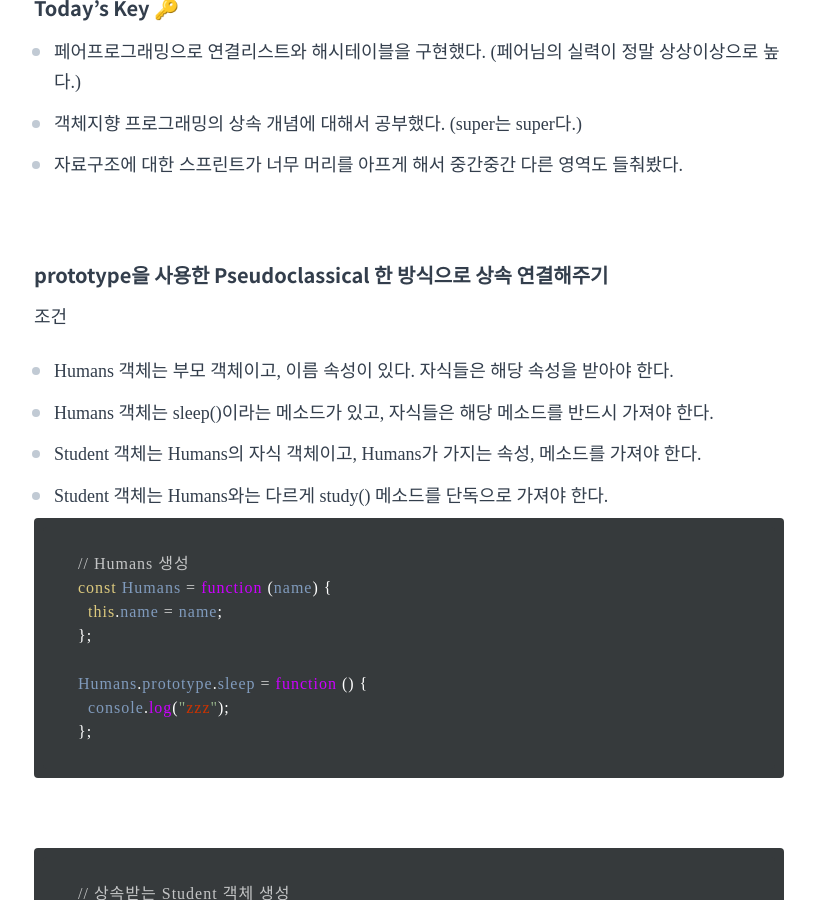
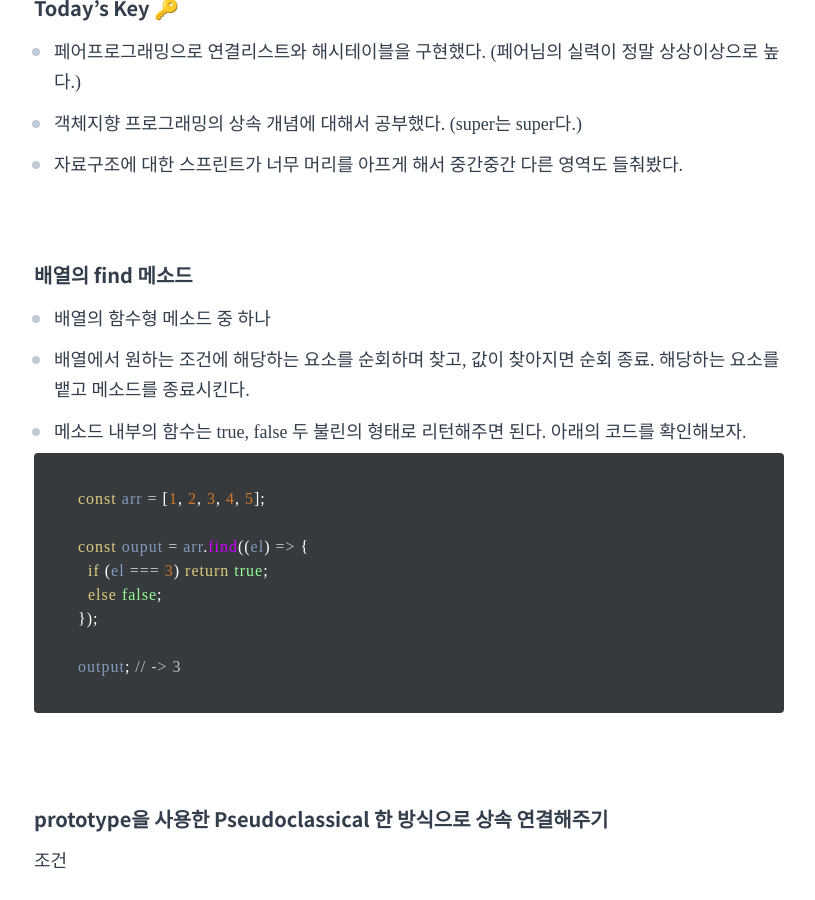
Before and after one commit to hankyeolk/hankyeolk.github.io, a Jekyll site: the page built from TIL/40_2020.07.24.md, in a window 1280 px wide and 900 px high, scrolled down 318 px. Shown: the whole window, without its empty margins (231-1046 px from the left). Built offline with Jekyll 4.4.1, drawn with Linux system fonts in a browser that asks for light colours; some web fonts are replaced.

Commit message:
til 40 updated

````diff
--- a/TIL/40_2020.07.24.md
+++ b/TIL/40_2020.07.24.md
@@ -17,6 +17,25 @@
 - 페어프로그래밍으로 연결리스트와 해시테이블을 구현했다. (페어님의 실력이 정말 상상이상으로 높다.)
 - 객체지향 프로그래밍의 상속 개념에 대해서 공부했다. (super는 super다.)
 - 자료구조에 대한 스프린트가 너무 머리를 아프게 해서 중간중간 다른 영역도 들춰봤다.
+
+<br>
+
+### 배열의 find 메소드
+
+- 배열의 함수형 메소드 중 하나
+- 배열에서 원하는 조건에 해당하는 요소를 순회하며 찾고, 값이 찾아지면 순회 종료. 해당하는 요소를 뱉고 메소드를 종료시킨다.
+- 메소드 내부의 함수는 true, false 두 불린의 형태로 리턴해주면 된다. 아래의 코드를 확인해보자.
+
+```js
+const arr = [1, 2, 3, 4, 5];
+
+const ouput = arr.find((el) => {
+  if (el === 3) return true;
+  else false;
+});
+
+output; // -> 3
+```
 
 <br>
 
````
